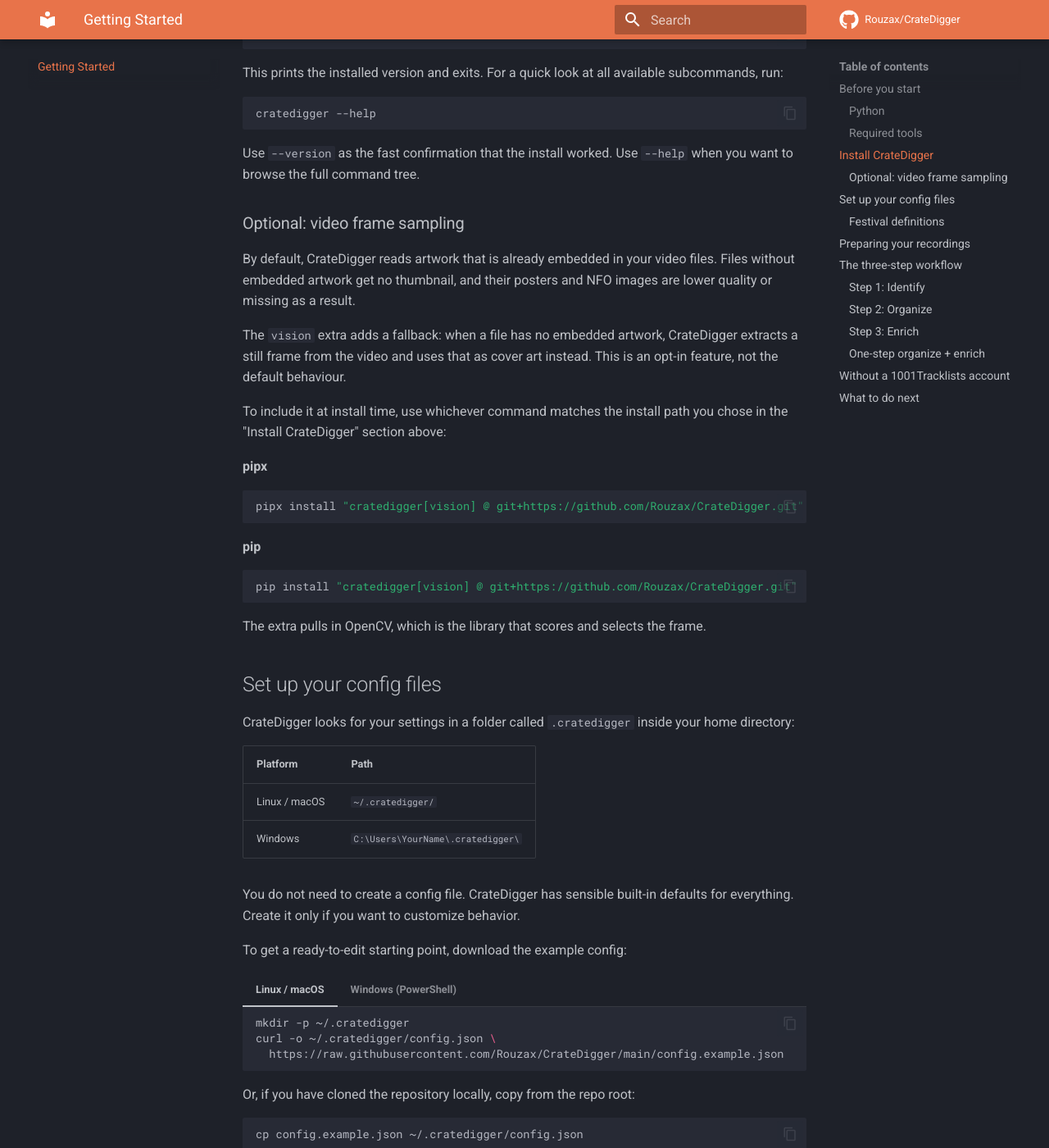
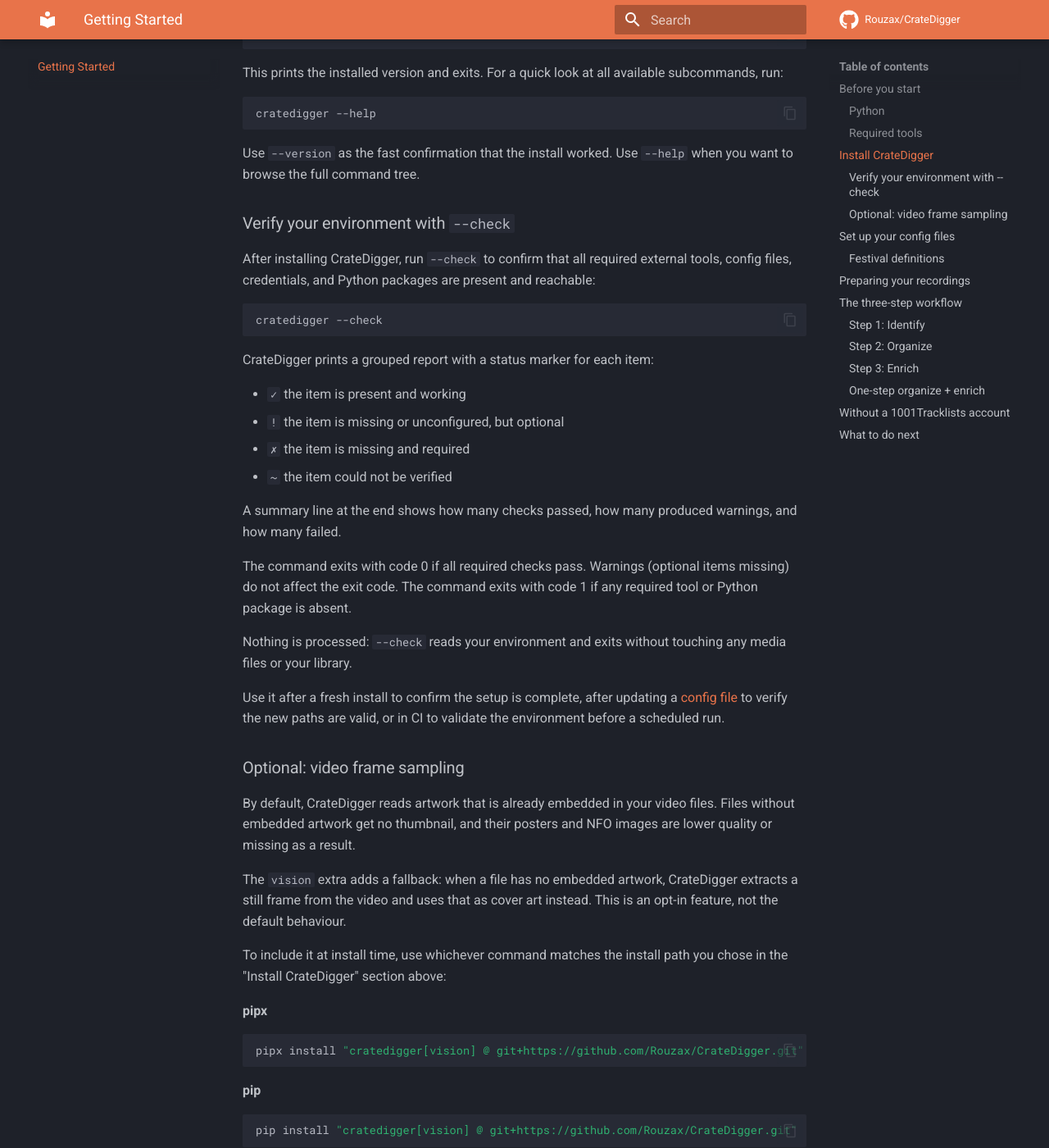
Before and after one commit to Rouzax/CrateDigger, an MkDocs documentation site: the page built from docs/getting-started.md, in a window 1280 px wide and 1400 px high, scrolled down 1590 px. Shown: the whole window at 82% size. Built offline with MkDocs 1.6.1 and Material for MkDocs 9.7.7, drawn with Linux system fonts in a browser that asks for light colours; comment, search, counter and statistics services are not loaded.

Commit message:
docs: document --check flag; bump version to 0.13.3

````diff
--- a/docs/getting-started.md
+++ b/docs/getting-started.md
@@ -93,6 +93,29 @@
 ```
 
 Use `--version` as the fast confirmation that the install worked. Use `--help` when you want to browse the full command tree.
+
+### Verify your environment with `--check`
+
+After installing CrateDigger, run `--check` to confirm that all required external tools, config files, credentials, and Python packages are present and reachable:
+
+```bash
+cratedigger --check
+```
+
+CrateDigger prints a grouped report with a status marker for each item:
+
+- `✓` the item is present and working
+- `!` the item is missing or unconfigured, but optional
+- `✗` the item is missing and required
+- `~` the item could not be verified
+
+A summary line at the end shows how many checks passed, how many produced warnings, and how many failed.
+
+The command exits with code 0 if all required checks pass. Warnings (optional items missing) do not affect the exit code. The command exits with code 1 if any required tool or Python package is absent.
+
+Nothing is processed: `--check` reads your environment and exits without touching any media files or your library.
+
+Use it after a fresh install to confirm the setup is complete, after updating a [config file](configuration.md) to verify the new paths are valid, or in CI to validate the environment before a scheduled run.
 
 ### Optional: video frame sampling
 
--- a/pyproject.toml
+++ b/pyproject.toml
@@ -1,6 +1,6 @@
 [project]
 name = "cratedigger"
-version = "0.13.2"
+version = "0.13.3"
 description = "Festival set & concert library manager"
 requires-python = ">=3.11"
 dependencies = [
````
